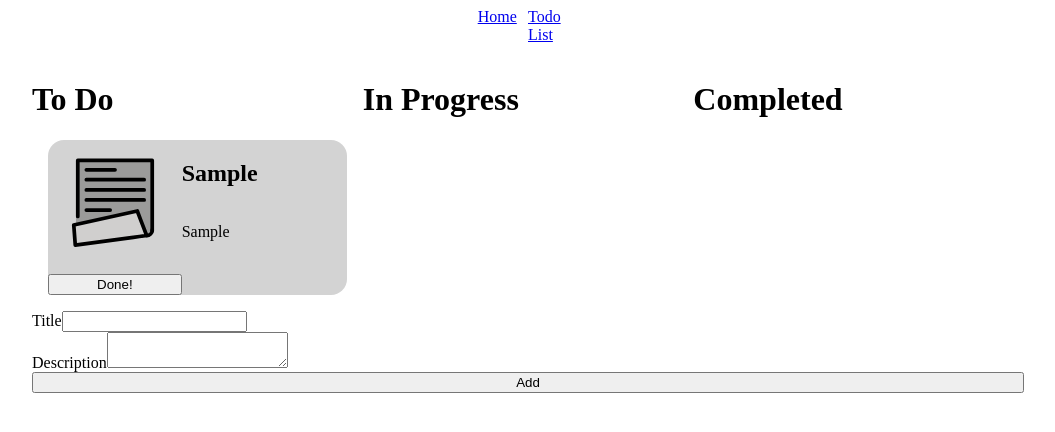
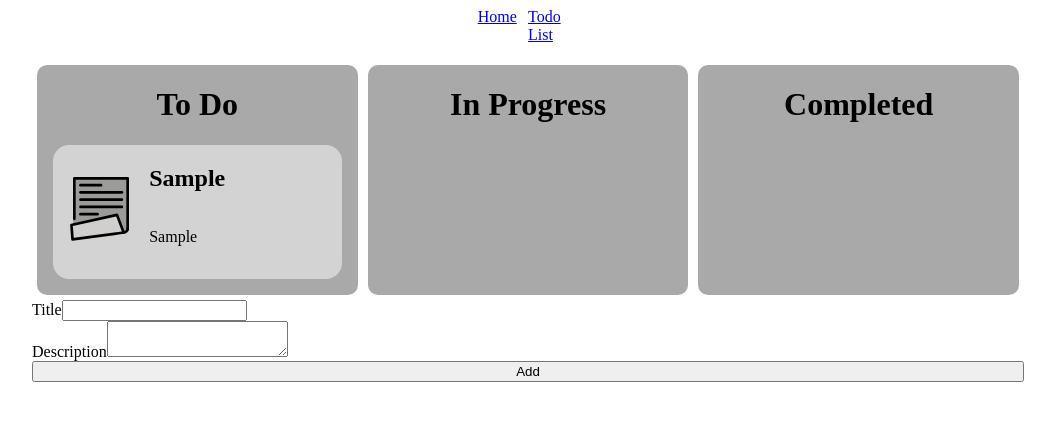
Before and after one commit to camzach/learning-svelte, a SvelteKit app: page /todo in a window 1280 px wide. Both pictures are taken after typing "Sample", "Sample" into the empty fields and a click on the button "Add". Shown: the top 432 px of the page, without its empty margins (112-1167 px from the left). Built offline with nearby package versions, Linux system fonts and the light colour scheme.

Commit message:
todo styling

```diff
--- a/src/routes/todo/+page.svelte
+++ b/src/routes/todo/+page.svelte
@@ -31,10 +31,12 @@
 			on:dragenter|preventDefault
 			on:dragover|preventDefault
 			on:drop|preventDefault={handleDrop(lane)}
+			role="list"
 		>
 			<h1>{lane}</h1>
 			{#each $todos.filter(({ state }) => state === lane) as todo}
 				<Card bind:todo />
+				<div class="divider" role="presentation" />
 			{/each}
 		</div>
 	{/each}
@@ -51,5 +53,21 @@
 	}
 	.lane {
 		flex: 1;
+		background-color: darkgray;
+		border-radius: 10px;
+		text-align: center;
+		margin: 5px;
+	}
+	.divider:not(:last-of-type) {
+		border-image-source: linear-gradient(to right, rgba(0, 0, 0, 0), black, rgba(0, 0, 0, 0));
+		border-image-slice: 1;
+		border-top-width: 1px;
+		border-style: solid;
+		height: 0;
+		width: 75%;
+		margin-inline: auto;
+		border-left: 0;
+		border-right: 0;
+		border-bottom: 0;
 	}
 </style>
--- a/src/routes/todo/card.svelte
+++ b/src/routes/todo/card.svelte
@@ -7,6 +7,7 @@
 
 	export let todo: Todo;
 
+	let dragging = false;
 </script>
 
 <div
@@ -14,24 +15,25 @@
 	draggable={true}
 	on:dragstart={(e) => {
 		e.dataTransfer?.setData('todo', todo.id);
+		dragging = true;
 	}}
+	aria-grabbed={dragging}
+	role="listitem"
 >
-	<div class="icon">
-		{#if todo.state === 'Completed'}
-			<img src={check} alt="Completed" />
-		{:else if todo.state === 'In Progress'}
-			<img src={watch} alt="In Progress" />
-		{:else}
-			<img src={page} alt="To Do" />
-		{/if}
-	</div>
+	{#if todo.state === 'Completed'}
+		<img class="icon" src={check} alt="Completed" />
+	{:else if todo.state === 'In Progress'}
+		<img class="icon" src={watch} alt="In Progress" />
+	{:else}
+		<img class="icon" src={page} alt="To Do" />
+	{/if}
 	<h2>{todo.title}</h2>
 	<p>{todo.description}</p>
-	<button on:click={() => (todo.state = 'Completed')}>Done!</button>
 </div>
 
 <style>
 	.todoItem {
+		text-align: initial;
 		display: grid;
 		grid-template-columns: 1fr 2fr;
 		grid-template-rows: 1fr 1fr;
@@ -40,9 +42,8 @@
 		margin: 1em;
 	}
 	.icon {
-		grid-row: 1 / 3;
-	}
-	.icon img {
+		grid-row: span 2;
+		max-width: 100%;
 		height: 100%;
 	}
 </style>
```
